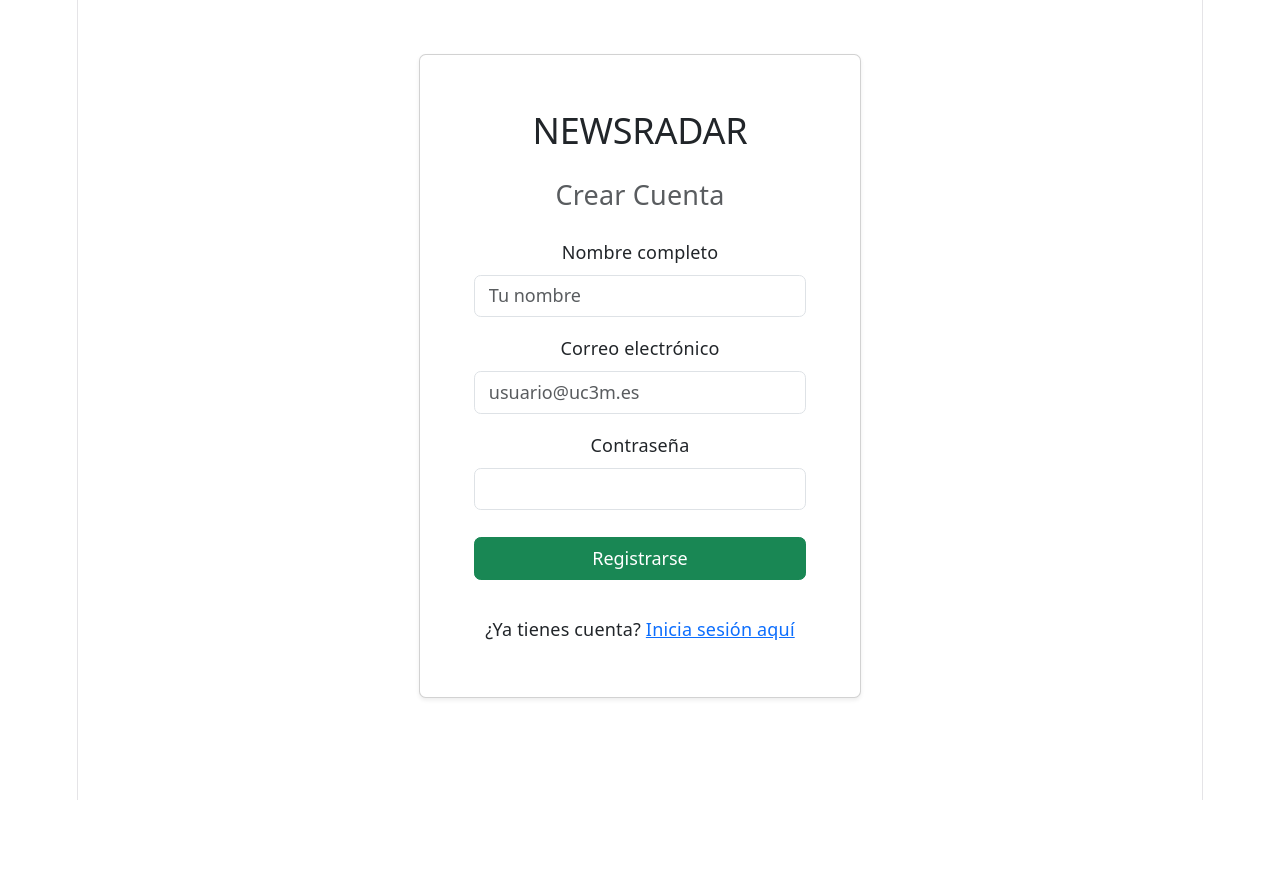
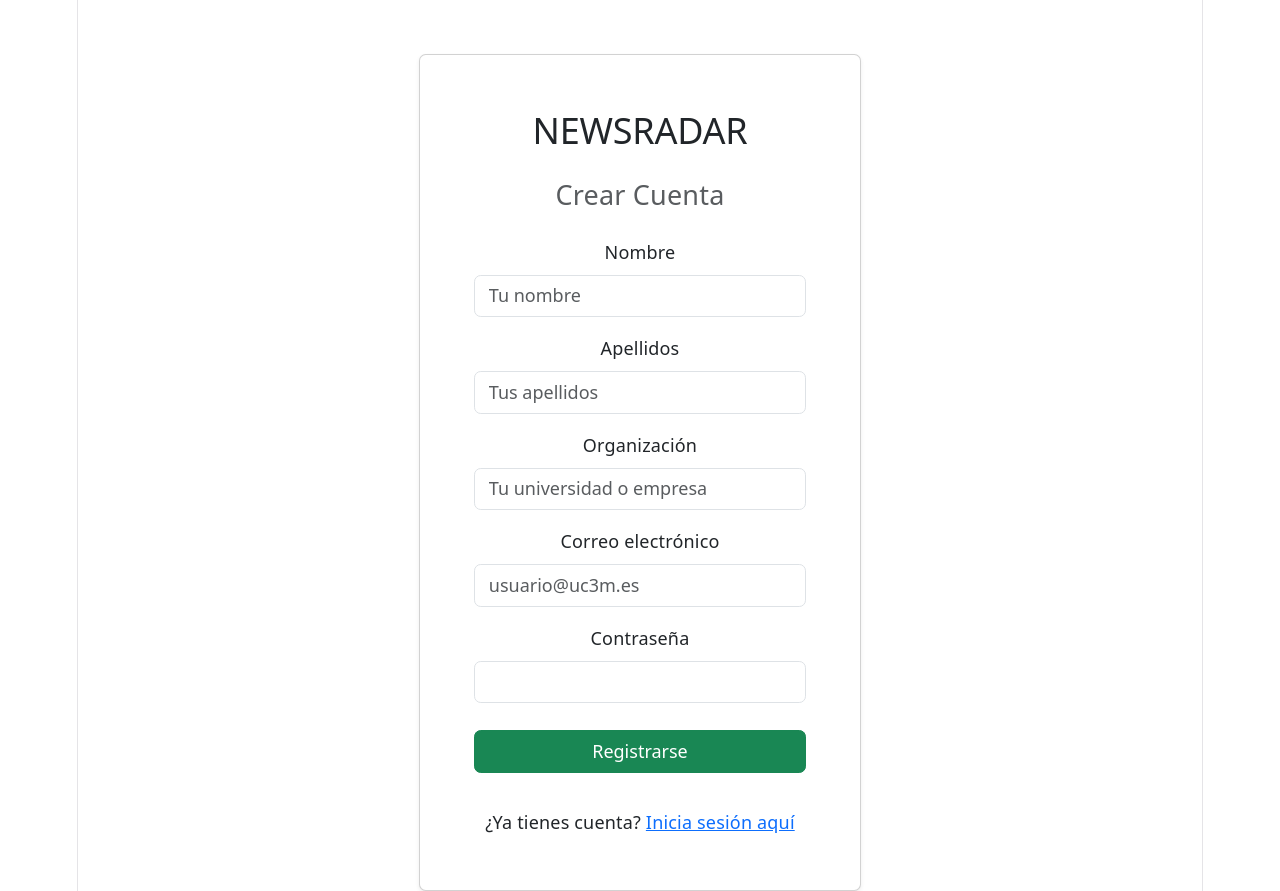
Before and after one commit to Rotlerxd/devops_uc3m, a React app in the folder Frontend/: page /register in a window 1280 px wide. Before the commit the page ends 800 px from the top, so only its background shows below. Built offline with nearby package versions, Linux system fonts and the light colour scheme; the HTML template or start-up script is replaced by a standard one.

Commit message:
Fix: Solucionados los campos del registro y las rutas de la API en el Frontend

```diff
--- a/Frontend/src/pages/Login.jsx
+++ b/Frontend/src/pages/Login.jsx
@@ -1,8 +1,39 @@
 // Pantalla de Login
-import React from 'react';
-import { Link } from 'react-router-dom';
+import React, {useState} from 'react';
+import { Link, useNavigate } from 'react-router-dom';
 
 export default function Login() {
+  const [email, setEmail] = useState('');
+  const [password, setPassword] = useState('');
+  const [error, setError] = useState('');
+  const navigate = useNavigate();
+
+  const handleSubmit = async (e) => {
+    e.preventDefault();
+    setError('');
+
+    try {
+      const response = await fetch('http://127.0.0.1:8000/api/v1/auth/login', {
+        method: 'POST',
+        headers: {
+          'Content-Type': 'application/json',
+        },
+        body: JSON.stringify({ email, password }),
+      });
+
+      const data = await response.json();
+
+      if (response.ok) {
+        localStorage.setItem('token', data.access_token);
+        navigate('/');
+      } else {
+        setError(data.detail || 'Credenciales incorrectas');
+      }
+    } catch (err) {
+      setError('Error de conexión: El servidor en 127.0.0.1:8000 está apagado o bloqueando CORS.');
+    }
+  };
+
   return (
     <div className="container mt-5">
       <div className="row justify-content-center">
@@ -12,14 +43,31 @@
               <h2 className="text-center mb-4">NEWSRADAR</h2>
               <h4 className="text-center mb-4 text-muted">Iniciar Sesión</h4>
 
-              <form>
+              {error && <div className="alert alert-danger">{error}</div>}
+
+              <form onSubmit={handleSubmit}>
                 <div className="mb-3">
                   <label htmlFor="email" className="form-label">Correo electrónico</label>
-                  <input type="email" className="form-control" id="email" placeholder="usuario@uc3m.es" required />
+                  <input
+                    type="email"
+                    className="form-control"
+                    id="email"
+                    placeholder="usuario@uc3m.es"
+                    required
+                    value={email}
+                    onChange={(e) => setEmail(e.target.value)}
+                  />
                 </div>
                 <div className="mb-4">
                   <label htmlFor="password" className="form-label">Contraseña</label>
-                  <input type="password" className="form-control" id="password" required />
+                  <input
+                    type="password"
+                    className="form-control"
+                    id="password"
+                    required
+                    value={password}
+                    onChange={(e) => setPassword(e.target.value)}
+                  />
                 </div>
 
                 <button type="submit" className="btn btn-primary w-100 mb-3">
--- a/Frontend/src/pages/Register.jsx
+++ b/Frontend/src/pages/Register.jsx
@@ -1,7 +1,55 @@
-import React from 'react';
-import { Link } from 'react-router-dom';
+import React, { useState } from 'react';
+import { Link, useNavigate } from 'react-router-dom';
 
 export default function Register() {
+  const [firstName, setFirstName] = useState('');
+  const [lastName, setLastName] = useState('');
+  const [organization, setOrganization] = useState('');
+  const [email, setEmail] = useState('');
+  const [password, setPassword] = useState('');
+  const [error, setError] = useState('');
+  const [success, setSuccess] = useState('');
+  const navigate = useNavigate();
+
+  const handleSubmit = async (e) => {
+    e.preventDefault();
+    setError('');
+    setSuccess('');
+
+    try {
+      const response = await fetch('http://127.0.0.1:8000/api/v1/auth/register', {
+        method: 'POST',
+        headers: {
+          'Content-Type': 'application/json',
+        },
+        body: JSON.stringify({
+          first_name: firstName,
+          last_name: lastName,
+          organization: organization,
+          email: email,
+          password: password
+        }),
+      });
+
+      const data = await response.json();
+
+      if (response.ok) {
+        setSuccess('Registro completado con éxito. Redirigiendo al login...');
+        setTimeout(() => {
+          navigate('/login');
+        }, 2000);
+      } else {
+        if (response.status === 422) {
+            setError('Por favor, rellena todos los campos correctamente.');
+        } else {
+            setError(data.detail || 'Error al registrar el usuario');
+        }
+      }
+    } catch (err) {
+      setError('Error de conexión con el servidor.');
+    }
+  };
+
   return (
     <div className="container mt-5">
       <div className="row justify-content-center">
@@ -11,18 +59,68 @@
               <h2 className="text-center mb-4">NEWSRADAR</h2>
               <h4 className="text-center mb-4 text-muted">Crear Cuenta</h4>
 
-              <form>
+              {error && <div className="alert alert-danger">{error}</div>}
+              {success && <div className="alert alert-success">{success}</div>}
+
+              <form onSubmit={handleSubmit}>
                 <div className="mb-3">
-                  <label htmlFor="name" className="form-label">Nombre completo</label>
-                  <input type="text" className="form-control" id="name" placeholder="Tu nombre" required />
+                  <label htmlFor="firstName" className="form-label">Nombre</label>
+                  <input
+                    type="text"
+                    className="form-control"
+                    id="firstName"
+                    placeholder="Tu nombre"
+                    required
+                    value={firstName}
+                    onChange={(e) => setFirstName(e.target.value)}
+                  />
+                </div>
+                <div className="mb-3">
+                  <label htmlFor="lastName" className="form-label">Apellidos</label>
+                  <input
+                    type="text"
+                    className="form-control"
+                    id="lastName"
+                    placeholder="Tus apellidos"
+                    required
+                    value={lastName}
+                    onChange={(e) => setLastName(e.target.value)}
+                  />
+                </div>
+                <div className="mb-3">
+                  <label htmlFor="organization" className="form-label">Organización</label>
+                  <input
+                    type="text"
+                    className="form-control"
+                    id="organization"
+                    placeholder="Tu universidad o empresa"
+                    required
+                    value={organization}
+                    onChange={(e) => setOrganization(e.target.value)}
+                  />
                 </div>
                 <div className="mb-3">
                   <label htmlFor="email" className="form-label">Correo electrónico</label>
-                  <input type="email" className="form-control" id="email" placeholder="usuario@uc3m.es" required />
+                  <input
+                    type="email"
+                    className="form-control"
+                    id="email"
+                    placeholder="usuario@uc3m.es"
+                    required
+                    value={email}
+                    onChange={(e) => setEmail(e.target.value)}
+                  />
                 </div>
                 <div className="mb-4">
                   <label htmlFor="password" className="form-label">Contraseña</label>
-                  <input type="password" className="form-control" id="password" required />
+                  <input
+                    type="password"
+                    className="form-control"
+                    id="password"
+                    required
+                    value={password}
+                    onChange={(e) => setPassword(e.target.value)}
+                  />
                 </div>
 
                 <button type="submit" className="btn btn-success w-100 mb-3">
```
